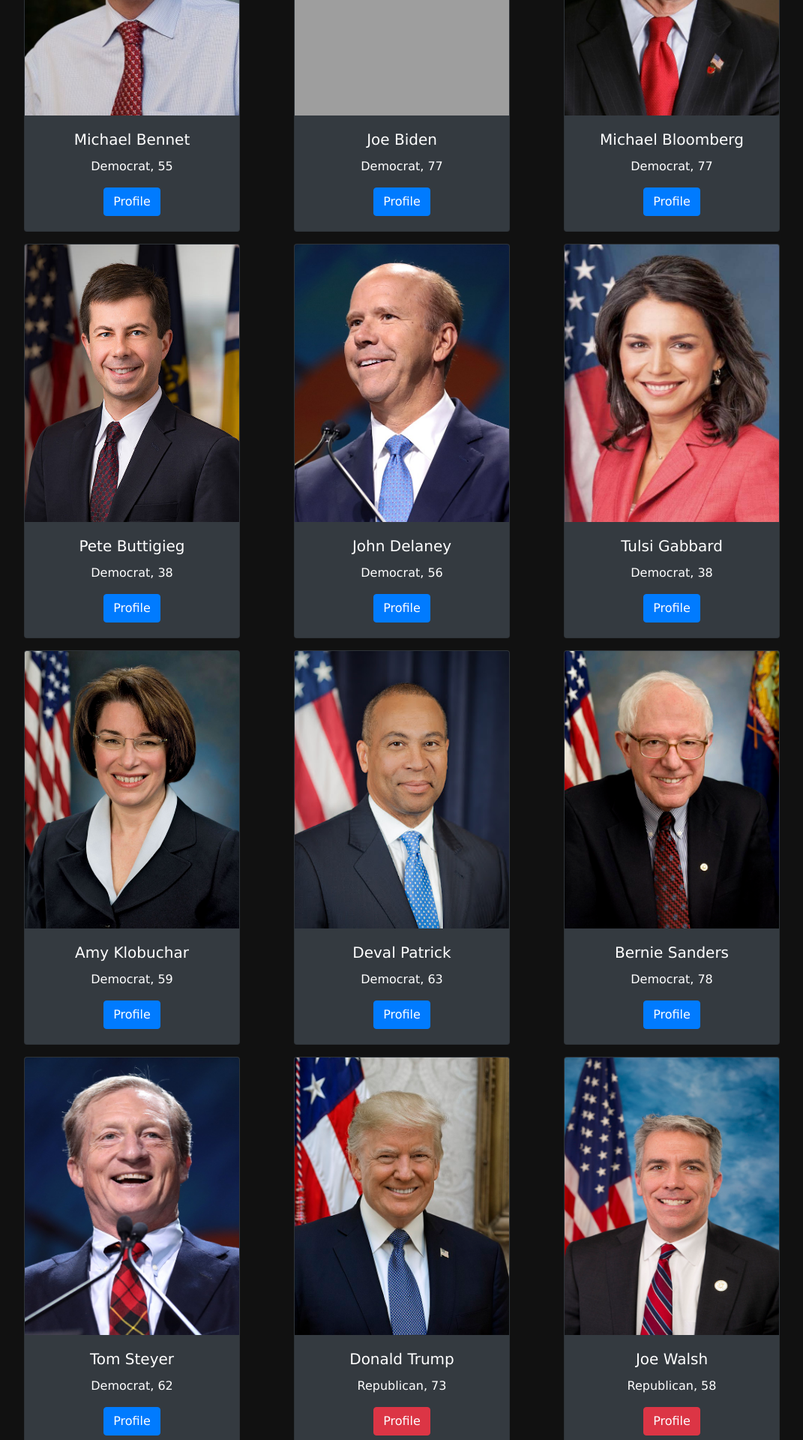
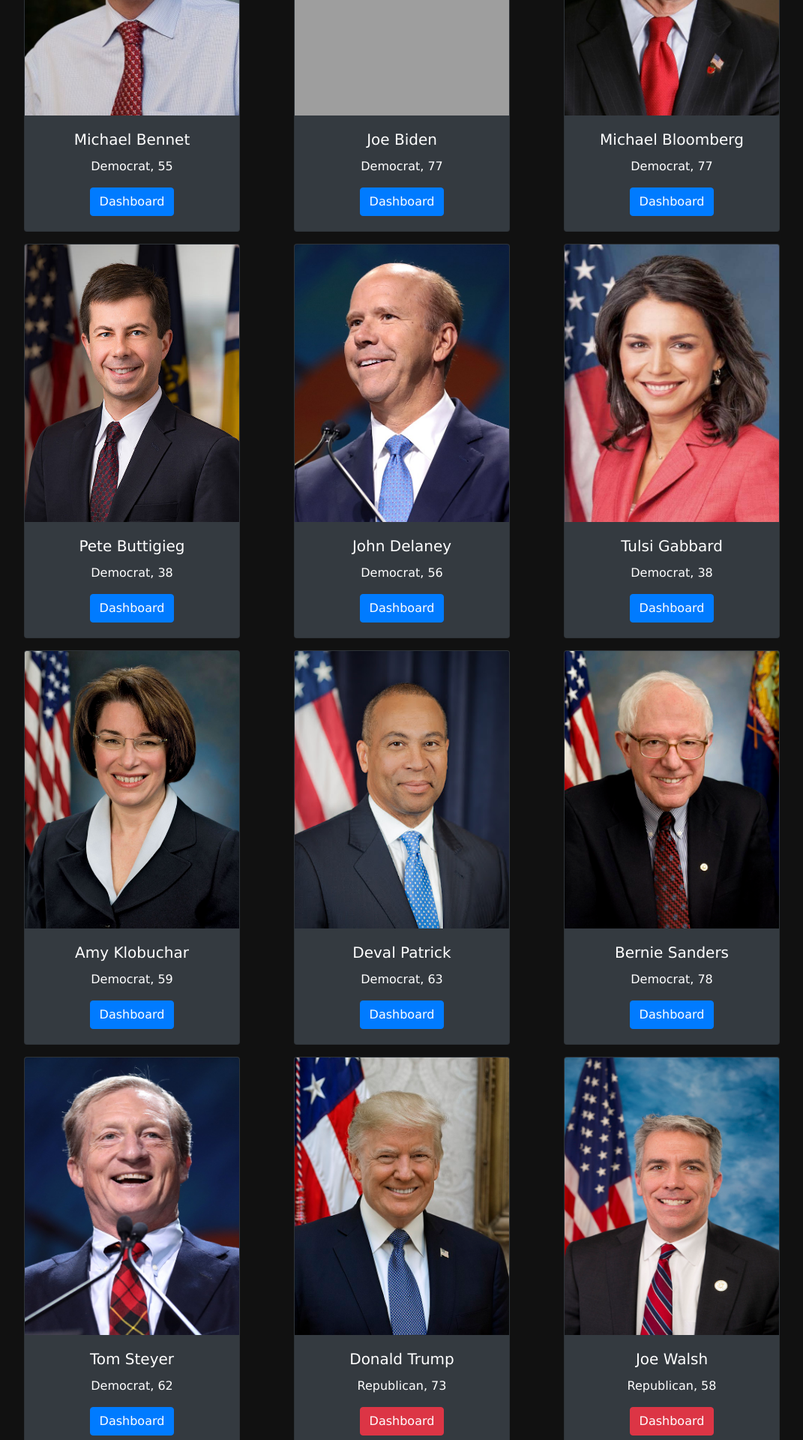
Before and after one commit to datascienceucsc/dss-cruzhacks, a Flask app: page / in a window 1280 px wide. Shown: the part 2042-3962 px from the top of the page at 75% size, without its empty margins (104-1175 px from the left). Run offline with Flask 3, Linux system fonts and the light colour scheme; parts of the project's set-up code (start-up, migrations or seed data) failed here and were passed over; some libraries are stand-ins or nearby versions; grey boxes are pictures that could not be loaded.

Commit message:
Changed wording of the buttons under the candidates

```diff
--- a/server/server/static/main.css
+++ b/server/server/static/main.css
@@ -44,6 +44,10 @@ img.card-img-top {
 
 div.card.text-white.bg-dark.mb-3 {
   margin: auto;
+}
+
+.display-2 {
+  font-weight: bold;
 }
 
 .card-footer {
@@ -188,10 +192,6 @@ a.btn.btn-outline-danger.btn-lg {
   }
 }
 
-.display-2 {
-  font-weight: bold;
-}
-
 #testingAnimation1 {
   position: relative;
   height: 10px;
--- a/server/server/templates/home.html
+++ b/server/server/templates/home.html
@@ -63,7 +63,7 @@
             <a
               href="{{ url_for('router.candidate_dashboard') }}"
               class="btn btn-primary"
-              >Profile</a
+              >Dashboard</a
             >
           </div>
         </div>
@@ -86,7 +86,7 @@
             <a
               href="{{ url_for('router.candidate_dashboard') }}"
               class="btn btn-primary"
-              >Profile</a
+              >Dashboard</a
             >
           </div>
         </div>
@@ -109,7 +109,7 @@
             <a
               href="{{ url_for('router.candidate_dashboard') }}"
               class="btn btn-primary"
-              >Profile</a
+              >Dashboard</a
             >
           </div>
         </div>
@@ -132,7 +132,7 @@
             <a
               href="{{ url_for('router.candidate_dashboard') }}"
               class="btn btn-primary"
-              >Profile</a
+              >Dashboard</a
             >
           </div>
         </div>
@@ -155,7 +155,7 @@
             <a
               href="{{ url_for('router.candidate_dashboard') }}"
               class="btn btn-primary"
-              >Profile</a
+              >Dashboard</a
             >
           </div>
         </div>
@@ -178,7 +178,7 @@
             <a
               href="{{ url_for('router.candidate_dashboard') }}"
               class="btn btn-primary"
-              >Profile</a
+              >Dashboard</a
             >
           </div>
         </div>
@@ -201,7 +201,7 @@
             <a
               href="{{ url_for('router.candidate_dashboard') }}"
               class="btn btn-primary"
-              >Profile</a
+              >Dashboard</a
             >
           </div>
         </div>
@@ -224,7 +224,7 @@
             <a
               href="{{ url_for('router.candidate_dashboard') }}"
               class="btn btn-primary"
-              >Profile</a
+              >Dashboard</a
             >
           </div>
         </div>
@@ -247,7 +247,7 @@
             <a
               href="{{ url_for('router.candidate_dashboard') }}"
               class="btn btn-primary"
-              >Profile</a
+              >Dashboard</a
             >
           </div>
         </div>
@@ -270,7 +270,7 @@
             <a
               href="{{ url_for('router.candidate_dashboard') }}"
               class="btn btn-primary"
-              >Profile</a
+              >Dashboard</a
             >
           </div>
         </div>
@@ -290,7 +290,7 @@
             <p class="card-text">
               Republican, 73
             </p>
-            <a href="#" class="btn btn-danger">Profile</a>
+            <a href="#" class="btn btn-danger">Dashboard</a>
           </div>
         </div>
       </div>
@@ -309,7 +309,7 @@
             <p class="card-text">
               Republican, 58
             </p>
-            <a href="#" class="btn btn-danger">Profile</a>
+            <a href="#" class="btn btn-danger">Dashboard</a>
           </div>
         </div>
       </div>
@@ -331,7 +331,7 @@
             <a
               href="{{ url_for('router.candidate_dashboard') }}"
               class="btn btn-primary"
-              >Profile</a
+              >Dashboard</a
             >
           </div>
         </div>
@@ -351,7 +351,7 @@
             <p class="card-text">
               Republican, 74
             </p>
-            <a href="#" class="btn btn-danger">Profile</a>
+            <a href="#" class="btn btn-danger">Dashboard</a>
           </div>
         </div>
       </div>
@@ -373,7 +373,7 @@
             <a
               href="{{ url_for('router.candidate_dashboard') }}"
               class="btn btn-primary"
-              >Profile</a
+              >Dashboard</a
             >
           </div>
         </div>
```
